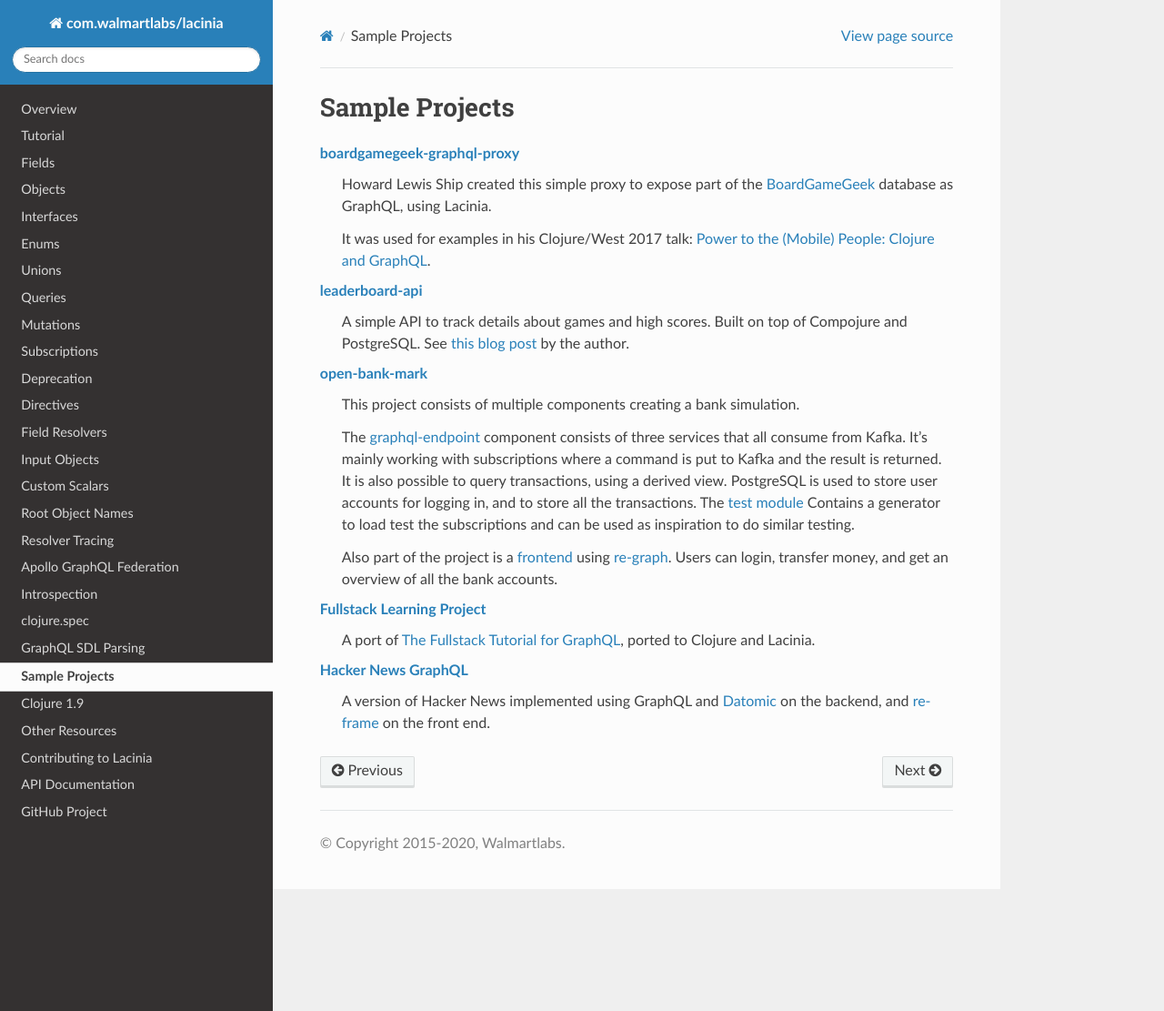
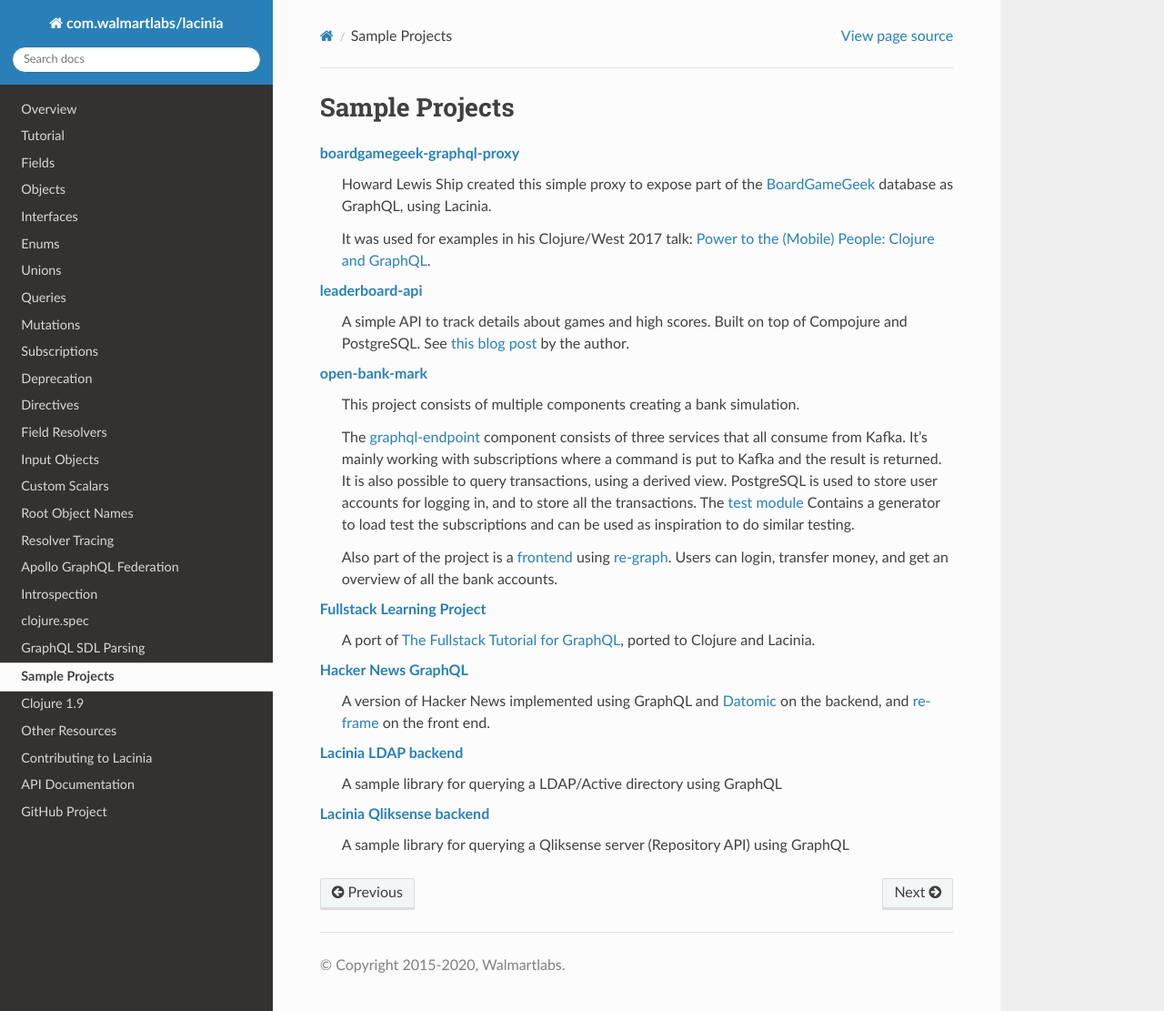
Before and after one commit to walmartlabs/lacinia, a Sphinx documentation site: the page built from docs/samples.rst, in a window 1280 px wide and 1111 px high. Shown: the whole window at 91% size. Built offline with Sphinx 7.4.7 and the Read the Docs theme 2.0.0, drawn with Linux system fonts in a browser that asks for light colours.

Commit message:
Update samples.rst
new sample projects

```diff
--- a/docs/samples.rst
+++ b/docs/samples.rst
@@ -34,3 +34,9 @@
 `Hacker News GraphQL <https://www.giovanialtelino.com/project/hacker-news-graphql/>`_
   A version of Hacker News implemented using GraphQL and `Datomic <https://www.datomic.com/>`_ on the backend,
   and `re-frame <https://day8.github.io/re-frame/re-frame/>`_ on the front end.
+
+`Lacinia LDAP backend <https://github.com/matteoredaelli/lacinia-backend-ldap/>`_
+  A sample library for querying a LDAP/Active directory using GraphQL
+
+`Lacinia Qliksense backend <https://github.com/matteoredaelli/lacinia-backend-ldap/>`_
+  A sample library for querying a Qliksense server (Repository API) using GraphQL
```
